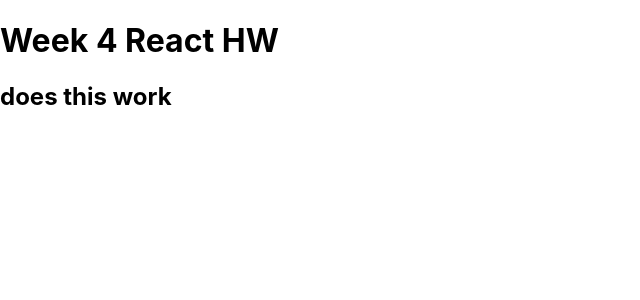
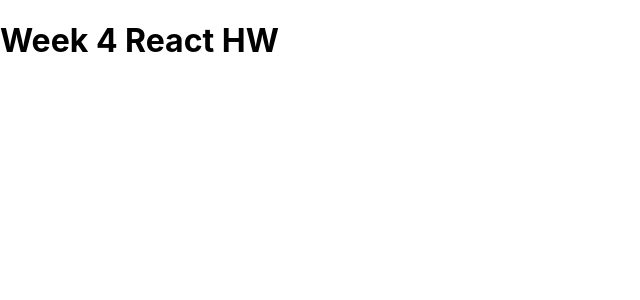
Before and after one commit to beckslange/react-weather-app-week4hw, a React (Create React App) app: page / in a window 1280 px wide. Shown: the top 300 px of the page, without its empty margins (0-640 px from the left). Built offline with nearby package versions, Linux system fonts and the light colour scheme.

Commit message:
deleted h2

```diff
--- a/src/App.js
+++ b/src/App.js
@@ -7,7 +7,6 @@
   return (
     <div className="classname">
       <h1>Week 4 React HW</h1>
-      <h2>does this work</h2>
     </div>
   );
 }
```
